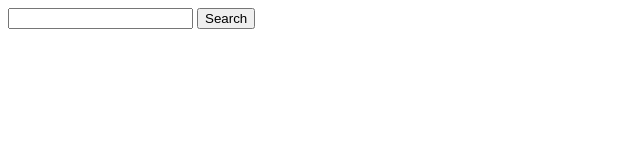
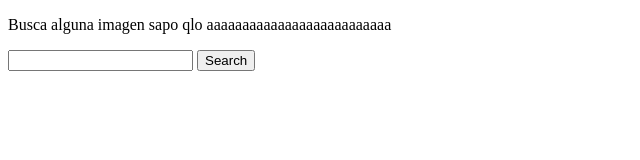
Before and after one commit to IonelPopJara/search-project-0-cs50, a plain HTML site: page index.html in a window 1280 px wide. Shown: the whole page, without its empty margins (0-640 px from the left). Drawn offline with Linux system fonts and the light colour scheme.

Commit message:
Add style.css

```diff
--- a/index.html
+++ b/index.html
@@ -1,13 +1,22 @@
 <!DOCTYPE html>
 <html lang="en">
     <head>
+        <link rel="stylesheet" href="style.css">
         <title>Search</title>
     </head>
     <body>
-        <form action="https://google.com/search">
-            <input type="text" name="q">
-            <!-- <input type="hidden" value="isch" name="tbm"> -->
-            <input type="submit" value="Search">
-        </form>
+        <div class="container">
+            <div class="search-div">
+                <p>
+                    Busca alguna imagen sapo qlo aaaaaaaaaaaaaaaaaaaaaaaaaa
+                </p>
+
+                <form action="https://google.com/search">
+                    <input type="text" name="q">
+                    <input type="hidden" value="isch" name="tbm">
+                    <input type="submit" value="Search">
+                </form>
+            </div>
+        </div>
     </body>
 </html>
```
